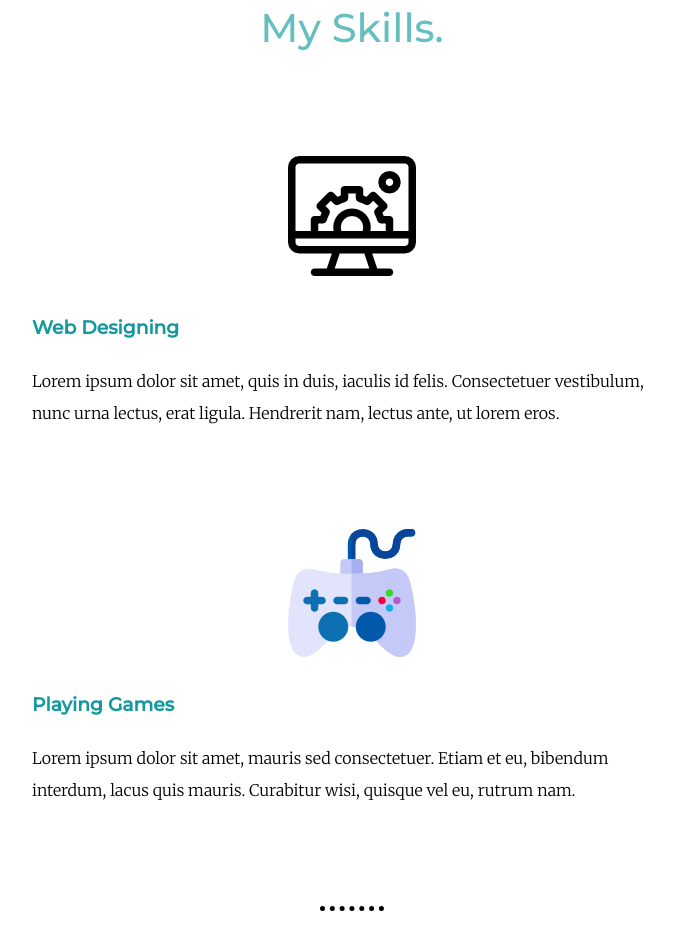
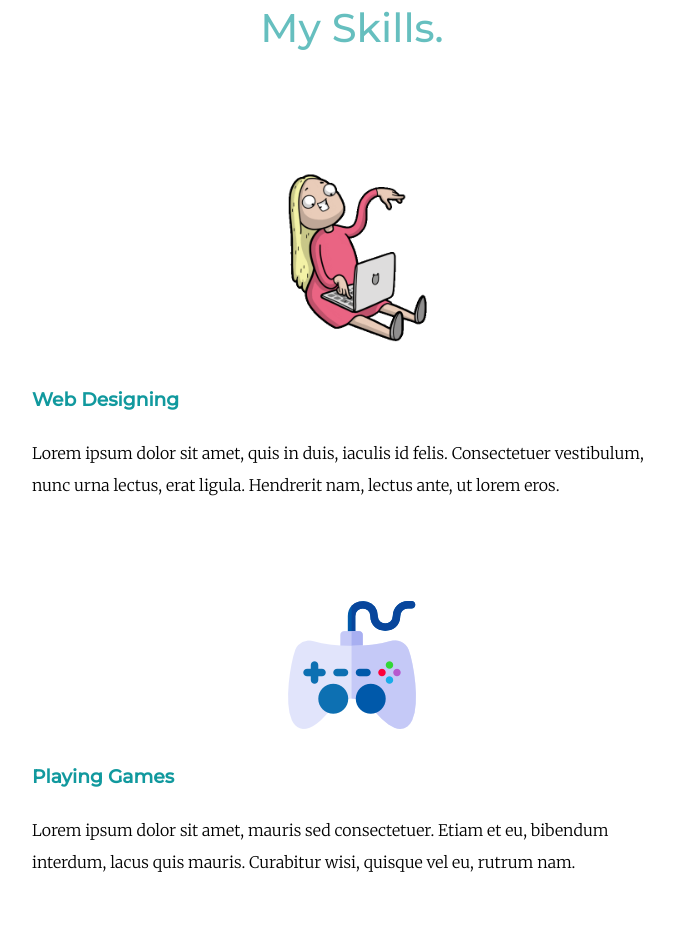
Before and after one commit to YashNarnaware-spec/personal-website, a plain HTML site: page index.html in a window 1280 px wide. Shown: the part 1160-2112 px from the top of the page, without its empty margins (288-962 px from the left). Drawn offline with Linux system fonts and the light colour scheme.

Commit message:
Update index.html

```diff
--- a/index.html
+++ b/index.html
@@ -29,7 +29,7 @@
       <div class="skills">
         <h2>My Skills.</h2>
         <div class="skill-row">
-          <img class="" src="images/cms.png" alt="">
+          <img class="gif" src="images/giphy.gif" alt="">
           <h3 class="align-text">Web Designing</h3>
           <p class="align-text">Lorem ipsum dolor sit amet, quis in duis, iaculis id felis. Consectetuer vestibulum, nunc urna lectus, erat ligula. Hendrerit nam, lectus ante, ut lorem eros.</p>
         </div>
```
